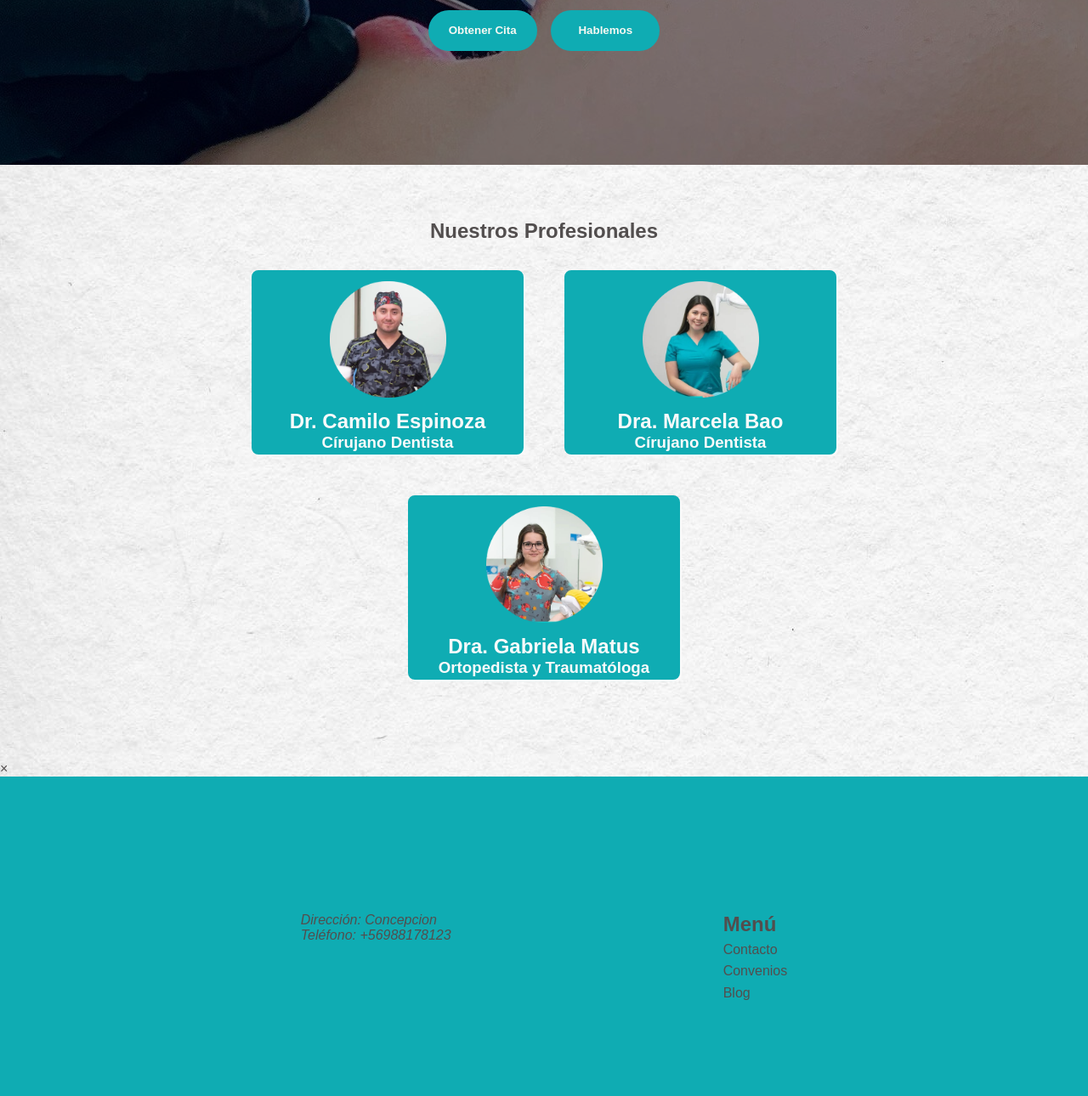
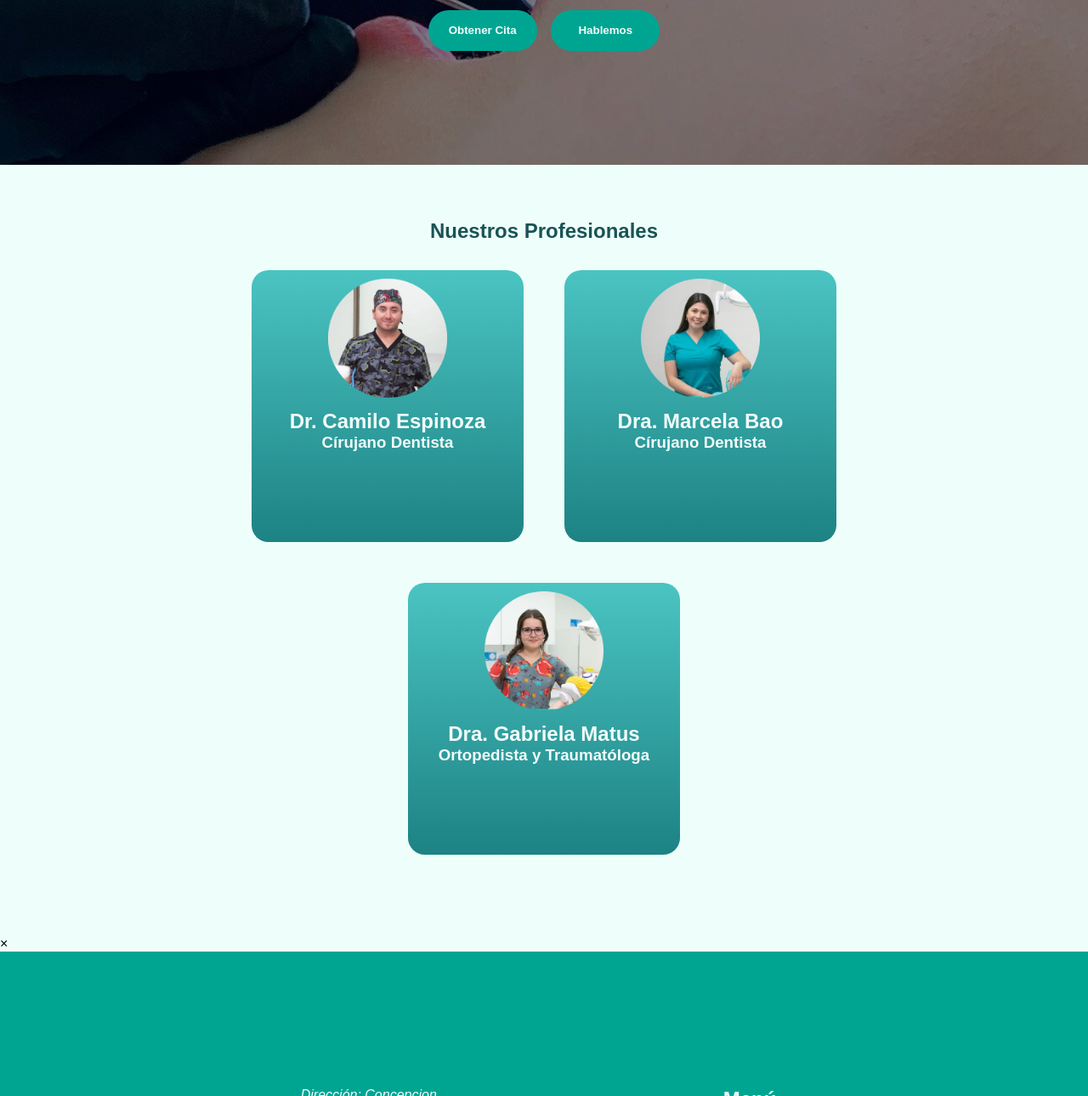
Before and after one commit to Likenesio/Coder-house, a plain HTML site: page index.html in a window 1280 px wide. Shown: the part 535-1825 px from the top of the page at 85% size. Drawn offline with Linux system fonts and the light colour scheme; a web font is replaced by a local one.

Commit message:
[cambios de background en el html, footer, navbar y card-index.html]

```diff
--- a/css/style.css
+++ b/css/style.css
@@ -8,13 +8,17 @@
   box-sizing: border-box;
   font-family: "Montserrat", sans-serif;
 }
-html {
+/* html {
   background-image: url(../images/noise.jpg);
   color: #524e4e;
+} */
+html{
+  background-color: #eefffb;
 }
 h1 {
   font-size: 1.5rem;
   text-align: center;
+  color: #1a5355;
 }
 ul {
   list-style: none;
@@ -31,7 +35,7 @@ a {
   flex-wrap: wrap;
   gap: 2rem;
   padding: 0.625rem;
-  background-color: #fafafa;
+  background-color: #00a592;
 }
 .icon-telefono{
   display: flex;
@@ -44,7 +48,7 @@ a {
 }
 .container-redes p {
   font-size: 0.75rem;
-  color: #aba9aa;
+  color: #09272a;
   font-weight: bold;
   text-align: center;
   align-items: center;
@@ -63,10 +67,11 @@ a {
   margin: 0;
   gap: 0.625rem;
 }
-.icon-redes img {
+.icon-redes  img {
   width: 1.875rem;
   height: 1.875rem;
   cursor: pointer;
+  filter:  hue-rotate(60deg) brightness(0%)
 }
 /*-----------------------------------FIN DE REDES HEADER-----------------------------------*/
 
@@ -77,6 +82,8 @@ a {
   justify-content: center;
   border-top: #aba9aa ridge 1px;
   gap: 2rem;
+  background: linear-gradient(#d1f6f2, #f1fcfa);
+  zoom: 1;
 }
 .logo {
   width: 12.5rem;
@@ -90,20 +97,20 @@ a {
 .navbarLinks a {
   font-size: 0.9375rem;
   font-weight: bold;
-  color: #524e4e;
+  color: #09272a;
 }
 .navbarLinks a:hover {
-  color: #0facb3;
+  color: #27a5a5;
 }
 .btnAgendar,
 .btnObtenerCita,
 .btnHablemos,
 .enviarFormulario {
   text-align: center;
-  color: rgb(248, 248, 242);
-  background-color: #0facb3;
+  color: #f1fcfa;
+  background-color: #00a592;
   cursor: pointer;
-  border: #0facb3 solid 0px;
+  border: #00a592 solid 0px;
   border-radius: 25px;
   font-weight: bold;
   transition: all 0.3s ease;
@@ -113,10 +120,10 @@ a {
 .btnAgendar:hover,
 .btnObtenerCita:hover,
 .btnHablemos:hover {
-  color: #0facb3;
-  background-color: rgb(248, 248, 242);
+  color: #00a592;
+  background-color: #f1fcfa;
   transform: scale(0.9);
-  border: #0facb3 solid 2px;
+  border: #00a592 solid 2px;
 }
 /*-----------------------------------FIN NAVBAR HEADER-------------------------------------*/
 /*-----------------------------------INICIO TITULO DE PAGES---------------------------------*/
@@ -167,7 +174,7 @@ a {
 /*-----------------------------------COMIENZO PRESENTACION INDEX.HTML----------------------*/
 .img-container {
   display: flex;
-  flex-direction: column;
+  flex-direction: row;
   justify-content: center;
   align-items: center;
   gap: 1rem;
@@ -188,7 +195,7 @@ a {
 }
 .parrafo-img {
   position: absolute;
-  color: rgb(255, 255, 255);
+  color: #fafafa;
   text-align: center;
   font-size: 3.75rem;
   font-weight: bold;
@@ -201,7 +208,7 @@ a {
 .seccion-profesionales {
   padding: 4rem;
 }
-.cards-container-presentacion {
+ .cards-container-presentacion {
   display: flex;
   flex-wrap: wrap;
   flex-direction: row;
@@ -214,17 +221,16 @@ a {
   padding-right: 10%;
   padding-bottom: 2rem;
 }
+
 .cards-container-presentacion li {
+  background: linear-gradient(#4ac4c2, #1d8284);
   display: block;
-  color: #fafafa;
-  background-color: #0facb3;
-  border: #0facb3 solid 3px;
-  box-shadow: #fafafa 2px 2px;
+  color: #f1fcfa;
   font-weight: bold;
-  border-radius: 0.5rem;
+  border-radius: 1.25rem;
   overflow: hidden;
   width: 20rem;
-  height: auto;
+  height: 20rem;
   cursor: pointer;
   transition: all 0.3s ease;
 }
@@ -244,7 +250,7 @@ a {
   flex-direction: row;
   flex-wrap: wrap;
   justify-content: center;
-  background-color: #0facb3;
+  background-color: #00a592;
   padding: 10rem 10rem 10rem 10rem;
   gap: 20rem;
 }
@@ -253,14 +259,14 @@ a {
   flex-direction: column;
   text-align: start;
   font-size: 1rem;
-  color: #524e4e;
+  color: #f1fcfa;
 }
 .card-footer a {
-  color: #524e4e;
+  color: #f1fcfa;
   text-decoration: none;
 }
 .card-footer a:hover {
-  color: #fafafa;
+  color: #003432;
 }
 .card-footer li {
   margin-top: 0.4625rem;
--- a/index.html
+++ b/index.html
@@ -28,11 +28,11 @@
           </p>
           <p>14:00 hrs.</p>
         </div>
-        <div class="icon-redes">
+        <div class="icon-redes" >
           <a href="http://www.facebook.com" target="_blanck">
             <img src="icon/facebook-icon.png" alt="Facebook"
           /></a>
-          <a href="http://www.instagram.com" target="_blanck"
+          <a  href="http://www.instagram.com" target="_blanck"
             ><img src="icon/instagram-icon.png" alt="Instagram"
           /></a>
           <a href="http://www.tiktok.com" target="_blanck"
@@ -92,8 +92,8 @@
           <li>
             <img
               class="especialistas"
-              src="images/DRCAMILO.png"
-              alt="Imagen del dentista Camilo"
+              src="images/drcamilo.png"
+              alt="Imagen del dentista Camilo" loading="lazy"
             />
             <h2>Dr. Camilo Espinoza</h2>
             <h3>Círujano Dentista</h3>
@@ -101,18 +101,18 @@
           <li>
             <img
               class="especialistas"
-              src="images/DRAMARCELA.png"
-              alt="Imagen de dentista Marcela"
-            />
+              src="images/drmarcela.png"
+              alt="Imagen de dentista Marcela" loading="lazy"
+              />
             <h2>Dra. Marcela Bao</h2>
             <h3>Círujano Dentista</h3>
           </li>
           <li>
             <img
               class="especialistas"
-              src="images/DRAGABRIELA.png"
-              alt="Imagen de dentista Gabriela"
-            />
+              src="images/drgabriela.png"
+              alt="Imagen de dentista Gabriela" loading="lazy"
+              />
             <h2>Dra. Gabriela Matus</h2>
             <h3>Ortopedista y Traumatóloga</h3>
           </li>
```
Also changed, not shown: images/drgabriela.png (renamed from images/DRAGABRIELA.png), images/drmarcela.jpg (renamed from images/DRAMARCELA.jpg), images/drmarcela.png (renamed from images/DRAMARCELA.png).
